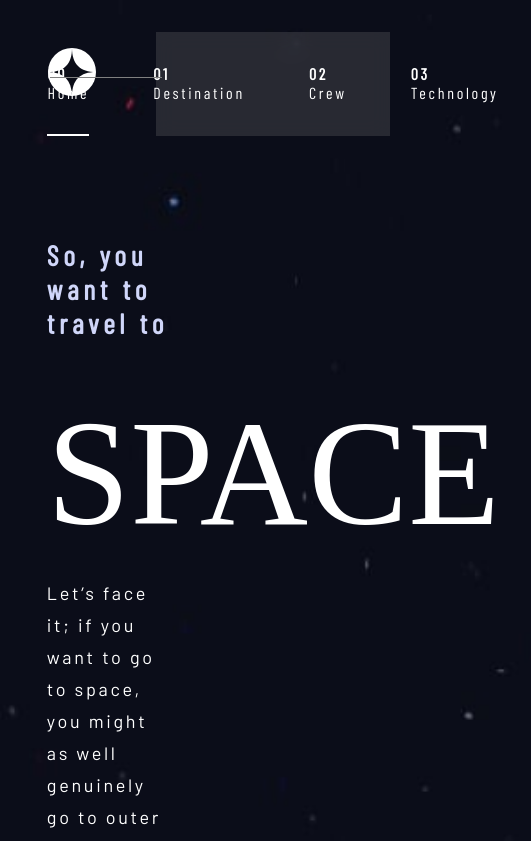
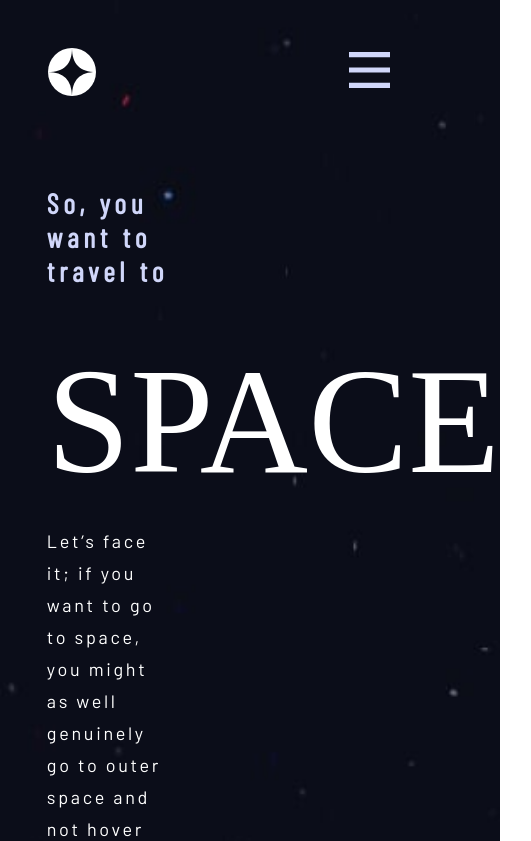
Before and after one commit to WilliamLa59/WebMockups, a React (Create React App) app in the folder space-tourism-website-challange/: page / in a window 390 px wide. Shown: the top 841 px of the page, 531 px wide, since content can reach past the window. Built offline with nearby package versions, Linux system fonts and the light colour scheme; a web font is replaced by a local one.

Commit message:
mobile nav functional

```diff
--- a/space-tourism-website-challange/src/components/Navbar.jsx
+++ b/space-tourism-website-challange/src/components/Navbar.jsx
@@ -23,12 +23,16 @@ export const Navbar = () => {
             <img src={logo} alt="" />
             <hr />
             </div>
-            <div className="bars-navbar" style={isShowing ? {display: "block"} : {display: "none"}}>
-            <img src={openIcon} alt="" />
+            <div className="bars-navbar" style={isShowing ? {display: "flex"} : {display: "none"}}>
+            <img src={openIcon} alt=""
+            onClick={() => setIsShowing(!isShowing)}
+            />
             </div>
-            <ul className="navbar" style={isShowing ? {display: "flex"} : {display: "none"}}>
-                <div className='close' style={isShowing ? {display: "block"} : {display: "none"}}>
-                <img src={closeIcon} alt="" />
+            <ul className="navbar" style={isShowing ? {right: "0px"} : {right: "-50vh"}}>
+                <div className='close'>
+                <img src={closeIcon} alt=""
+                onClick={() => setIsShowing(!isShowing)}
+                />
                 </div>
                 <li>
                     <Link to="/" className="nav-links" style={currentRoute === "/" ? {borderBottom: "2px solid white"} :{borderBottom: "2px solid transparent"}}
--- a/space-tourism-website-challange/src/index.css
+++ b/space-tourism-website-challange/src/index.css
@@ -145,7 +145,7 @@ header {
 }
 
 .navbar {
-  display: flex !important;
+  display: flex;
   list-style-type: none;
   width: 60%;
   background-color: #8080803f;
@@ -155,20 +155,26 @@ header {
   justify-content: center;
 }
 
-.navbar close {
+.close {
   display: none;
 }
 
-.navbar li a {
+.navbar li {
   display: inline-block;
-  color: white;
-  margin: 0 2rem;
+
+  margin-left: 3%;
+  margin-right: 3%;
   padding: 2rem 0;
   border-bottom: 2px solid transparent;
   transition: 0.5s ease;
   letter-spacing: 2.7px;
 }
 
+.navbar a {
+  width: 100%;
+  padding: 2rem 0;
+  color: white;
+}
 .navbar span {
   font-weight: bold;
 }
@@ -419,3 +425,55 @@ header {
   margin-top: 5%;
   margin-bottom: 5%;
 }
+
+@media (max-width: 450px) {
+  .navbar-outside {
+    display: block;
+    position: fixed;
+    width: 100%;
+    min-height: 100vh;
+    top: 0;
+    z-index: 3;
+  }
+
+  .bars-navbar {
+    display: flex !important;
+    z-index: 5;
+    margin-left: auto;
+    margin-right: 8%;
+    /* margin-left: 30%; */
+  }
+
+  .bars-navbar img {
+    transform: scale(0.6);
+    margin-top: 100%;
+  }
+
+  .navbar {
+    justify-content: start;
+    width: 65%;
+    position: fixed;
+    min-height: 100vh;
+    top: 0;
+    bottom: 0;
+    flex-direction: column;
+    margin-top: 0;
+    margin-bottom: 0;
+    padding-bottom: 5rem;
+    padding: 0;
+    z-index: 5;
+    transition: 0.3s ease-in-out;
+    backdrop-filter: blur(20px);
+  }
+
+  .close {
+    display: block;
+    margin-top: 3.5rem;
+    margin-left: 60%;
+    margin-bottom: 10%;
+  }
+
+  hr {
+    display: none;
+  }
+}
```
